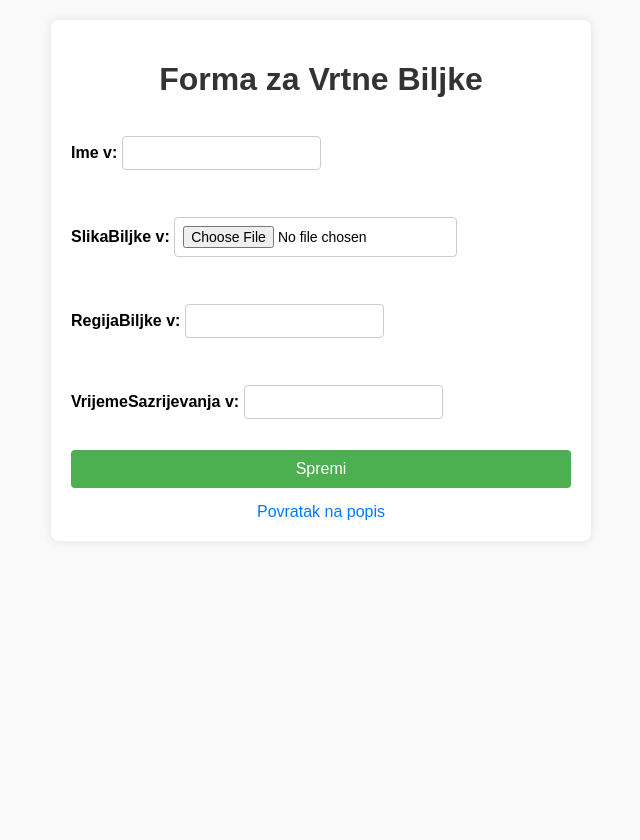
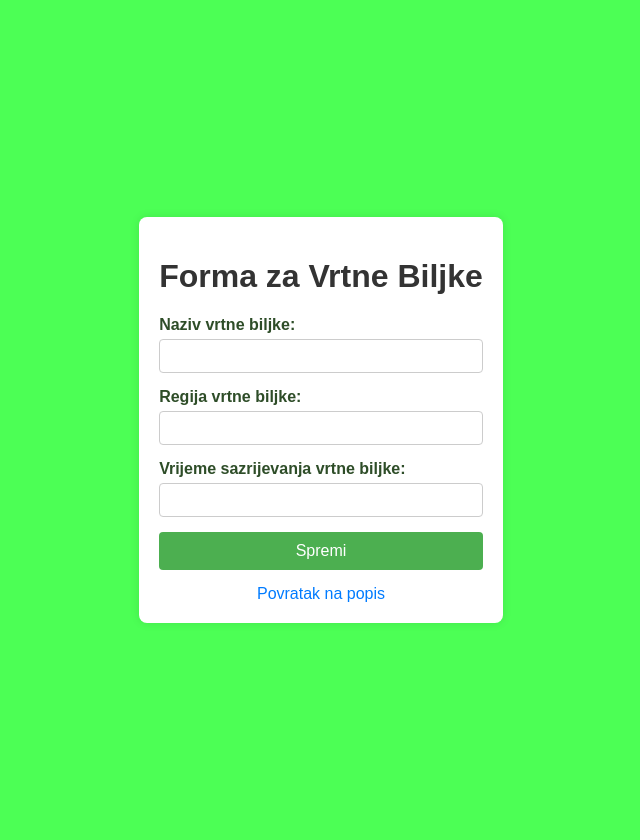
Before and after one commit to Larax3/PZW, a Django app: page /vrtnabiljke/dodaj/ in a window 1280 px wide. Shown: the whole page, without its empty margins (319-959 px from the left). Before the commit the page ends 520 px from the top, so only its background shows below. Run offline with Django 5.2, Linux system fonts and the light colour scheme.

Commit message:
25.02.2025 drugi commit uređivanje dodavanje te rasprava što ćemo za detalje dati.

```diff
--- a/PrakticniRad/PZWapp/models.py
+++ b/PrakticniRad/PZWapp/models.py
@@ -13,7 +13,6 @@ class VrtnaBiljka(models.Model):
         related_name='vrtne_biljke'
     )
     ime_v = models.CharField(max_length=30)
-    slikaBiljke_v = models.ImageField(upload_to='images/', blank=True, null=True)
     regijaBiljke_v = models.CharField(max_length=20)
     vrijemeSazrijevanja_v = models.CharField(max_length=15)
 
@@ -27,7 +26,6 @@ class PovrtnaBiljka(models.Model):
         related_name='povrtne_biljke'
     )
     ime_p = models.CharField(max_length=30)
-    slikaBiljke_p = models.ImageField(upload_to='images/', blank=True, null=True)
     regijaBiljke_p = models.CharField(max_length=20)
     vrijemeSazrijevanja_p = models.CharField(max_length=15)
 
--- a/PrakticniRad/PZWapp/static/css/style.css
+++ b/PrakticniRad/PZWapp/static/css/style.css
@@ -497,3 +497,69 @@ h1 {
     color: #777;
     font-style: italic;
 }
+/*Vrtne biljke dodavanje*/
+
+body.vrtne_biljke_dodavanje {
+    font-family: Arial, sans-serif;
+    margin: 20px;
+    background-color: rgba(0, 255, 13, 0.7);
+    background-image: none;
+}
+
+body.vrtne_biljke_dodavanje .form-container {
+    background: #fff;
+    border-radius: 8px;
+    padding: 20px;
+    max-width: 500px;
+    margin: 0 auto;
+    box-shadow: 0 0 10px rgba(0, 0, 0, 0.1);
+}
+
+body.vrtne_biljke_dodavanje h1 {
+    text-align: center;
+    color: #333;
+}
+
+body.vrtne_biljke_dodavanje form {
+    display: flex;
+    flex-direction: column;
+}
+
+body.vrtne_biljke_dodavanje label {
+    margin-bottom: 5px;
+    font-weight: bold;
+}
+
+body.vrtne_biljke_dodavanje input,
+body.vrtne_biljke_dodavanje select,
+body.vrtne_biljke_dodavanje textarea {
+    margin-bottom: 15px;
+    padding: 8px;
+    border: 1px solid #ccc;
+    border-radius: 4px;
+    font-size: 14px;
+}
+
+body.vrtne_biljke_dodavanje button {
+    padding: 10px;
+    background-color: #4CAF50;
+    color: white;
+    border: none;
+    border-radius: 4px;
+    cursor: pointer;
+    font-size: 16px;
+}
+
+body.vrtne_biljke_dodavanje button:hover {
+    background-color: #45a049;
+}
+
+body.vrtne_biljke_dodavanje .back-link {
+    text-align: center;
+    margin-top: 15px;
+}
+
+body.vrtne_biljke_dodavanje .back-link a {
+    text-decoration: none;
+    color: #007BFF;
+}
--- a/PrakticniRad/PZWapp/templates/main/povrtna_biljka_detail.html
+++ b/PrakticniRad/PZWapp/templates/main/povrtna_biljka_detail.html
@@ -22,10 +22,6 @@
             <th>Vrijeme Sazrijevanja</th>
             <td>{{ object.vrijemeSazrijevanja_p }}</td>
         </tr>
-        <tr>
-            <th>Slika</th>
-            <td><img src="{{ object.slikaBiljke_p.url }}" alt="{{ object.ime_p }}"></td>
-        </tr>
     </table>
     <a href="{% url 'PZWapp:povrtnabiljka_list' %}">Povratak na popis</a>
 </body>
--- a/PrakticniRad/PZWapp/templates/main/vrtna_biljka_detail.html
+++ b/PrakticniRad/PZWapp/templates/main/vrtna_biljka_detail.html
@@ -18,10 +18,6 @@
             <th>Vrijeme Sazrijevanja</th>
             <td>{{ object.vrijemeSazrijevanja_v }}</td>
         </tr>
-        <tr>
-            <th>Slika</th>
-            <td><img src="{{ object.slikaBiljke_v.url }}" alt="{{ object.ime_v }}"></td>
-        </tr>
     </table>
     <a href="{% url 'PZWapp:vrtnabiljka_list' %}">Povratak na popis</a>
 </body>
--- a/PrakticniRad/PZWapp/templates/main/vrtna_biljka_form.html
+++ b/PrakticniRad/PZWapp/templates/main/vrtna_biljka_form.html
@@ -2,67 +2,24 @@
 <html>
 <head>
     <title>{{ view.title|default:"Forma za Vrtne Biljke" }}</title>
-    <style>
-        body {
-            font-family: Arial, sans-serif;
-            margin: 20px;
-            background-color: #f9f9f9;
-        }
-        .form-container {
-            background: #fff;
-            border-radius: 8px;
-            padding: 20px;
-            max-width: 500px;
-            margin: 0 auto;
-            box-shadow: 0 0 10px rgba(0, 0, 0, 0.1);
-        }
-        h1 {
-            text-align: center;
-            color: #333;
-        }
-        form {
-            display: flex;
-            flex-direction: column;
-        }
-        label {
-            margin-bottom: 5px;
-            font-weight: bold;
-        }
-        input, select, textarea {
-            margin-bottom: 15px;
-            padding: 8px;
-            border: 1px solid #ccc;
-            border-radius: 4px;
-            font-size: 14px;
-        }
-        button {
-            padding: 10px;
-            background-color: #4CAF50;
-            color: white;
-            border: none;
-            border-radius: 4px;
-            cursor: pointer;
-            font-size: 16px;
-        }
-        button:hover {
-            background-color: #45a049;
-        }
-        .back-link {
-            text-align: center;
-            margin-top: 15px;
-        }
-        .back-link a {
-            text-decoration: none;
-            color: #007BFF;
-        }
-    </style>
+    {% load static %}
+    <link rel="stylesheet" type="text/css" href="{% static 'css/style.css' %}">
 </head>
-<body>
+<body class="vrtne_biljke_dodavanje">
     <div class="form-container">
         <h1>{{ view.title|default:"Forma za Vrtne Biljke" }}</h1>
-        <form method="post" enctype="multipart/form-data">
+        <form method="post">
             {% csrf_token %}
-            {{ form.as_p }}
+
+            <label for="id_ime_v">Naziv vrtne biljke:</label>
+            {{ form.ime_v }}
+
+            <label for="id_regijaBiljke_v">Regija vrtne biljke:</label>
+            {{ form.regijaBiljke_v }}
+
+            <label for="id_vrijemeSazrijevanja_v">Vrijeme sazrijevanja vrtne biljke:</label>
+            {{ form.vrijemeSazrijevanja_v }}
+
             <button type="submit">Spremi</button>
         </form>
         <div class="back-link">
--- a/PrakticniRad/PZWapp/views.py
+++ b/PrakticniRad/PZWapp/views.py
@@ -7,9 +7,8 @@ from django.http import HttpResponse
 from django.views.generic import ListView, DetailView, CreateView, UpdateView, DeleteView
 from .models import VrtnaBiljka, PovrtnaBiljka, Korisnik
 from django.urls import reverse_lazy
-from .forms import UserRegistrationForm
+from .forms import UserRegistrationForm,VrtnaBiljkaForm
 from django.shortcuts import render, redirect
-from .models import Korisnik
 
 def register(request):
     if request.method == 'POST':
@@ -102,15 +101,16 @@ class PovrtnaBiljkaDetailView(DetailView):
     template_name = 'main/povrtna_biljka_detail.html'
 
 
+
 class VrtnaBiljkaCreateView(CreateView):
     model = VrtnaBiljka
     template_name = 'main/vrtna_biljka_form.html'
-    fields = ['ime_v', 'slikaBiljke_v', 'regijaBiljke_v', 'vrijemeSazrijevanja_v']
-    success_url = reverse_lazy('PZWapp:vrtnabiljka_list')
+    fields = ['ime_v', 'regijaBiljke_v', 'vrijemeSazrijevanja_v']
 
     def form_valid(self, form):
         form.instance.user = self.request.user
         return super().form_valid(form)
+
 
 class VrtnaBiljkaUpdateView(UpdateView):
     model = VrtnaBiljka
```
Also changed, not shown: PrakticniRad/PZWapp/forms.py (+12 -1 lines), PrakticniRad/PZWapp/migrations/0004_remove_povrtnabiljka_slikabiljke_p_and_more.py (added), PrakticniRad/db.sqlite3.
